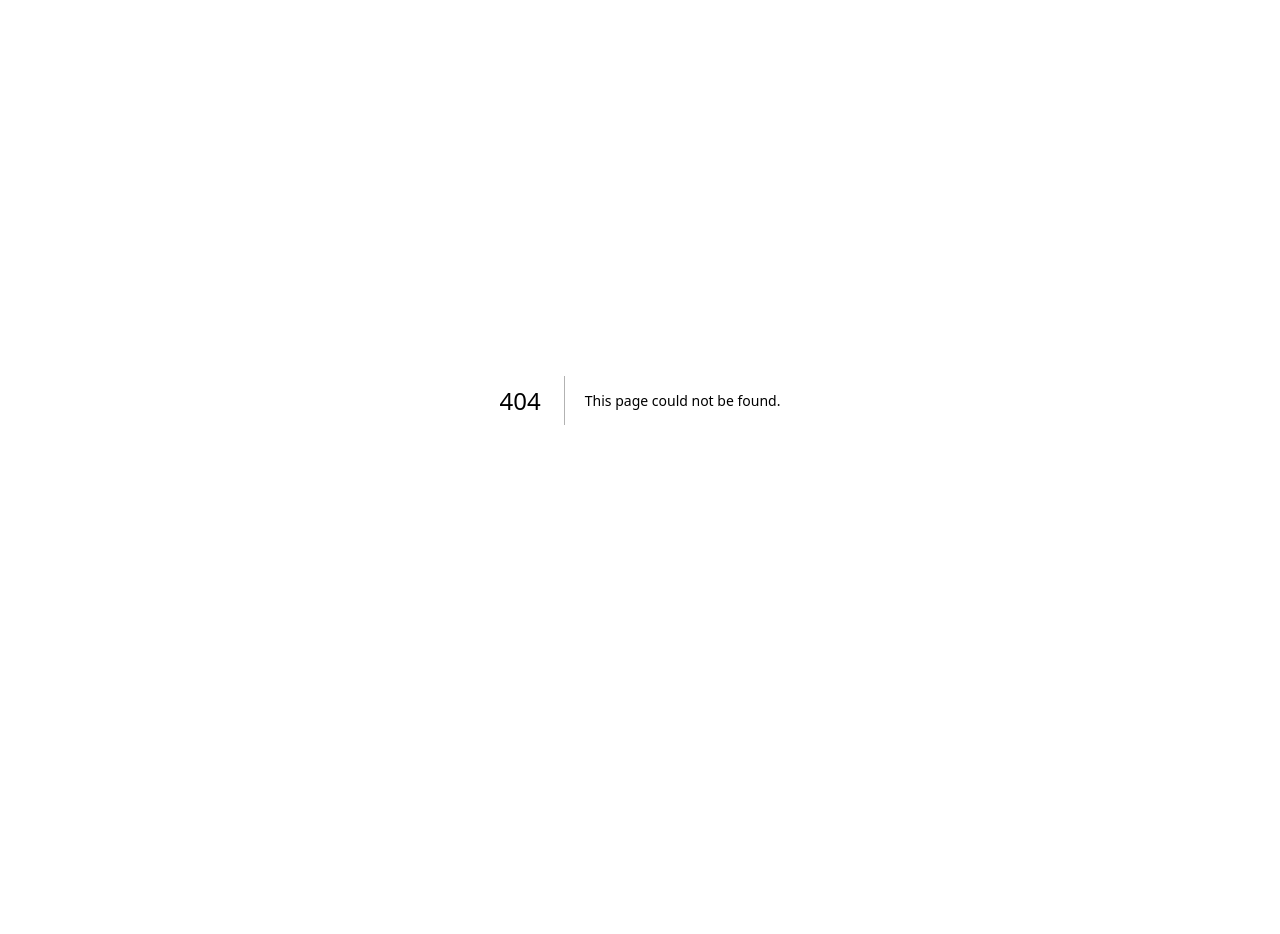
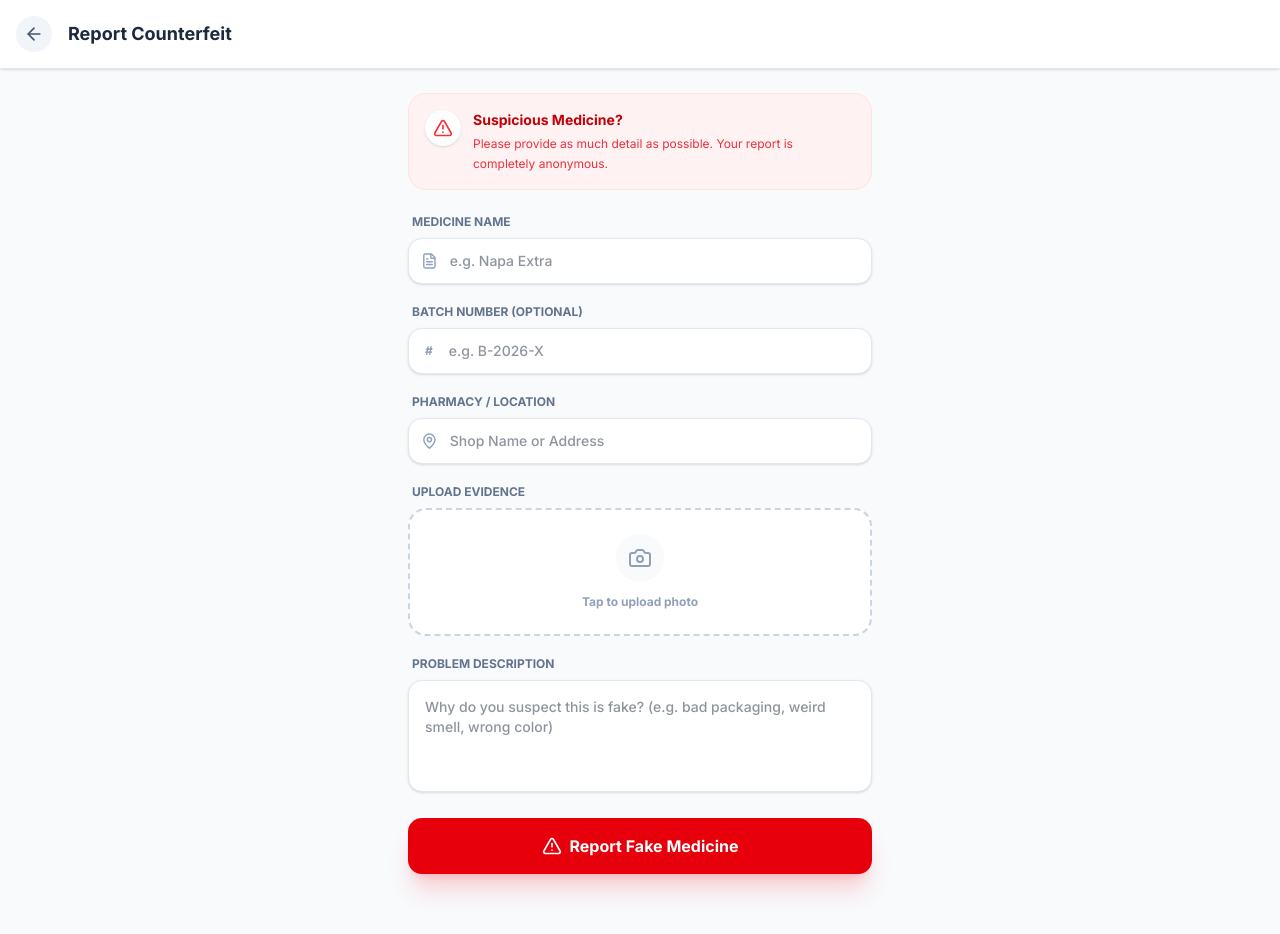
Before and after one commit to souravlouha/my-medicine-app, a Next.js app: page /features/report in a window 1280 px wide. Before the commit this address had no page. Shown: the top 934 px of the page. Before the commit the page ends 800 px from the top, so only its background shows below. Built offline with nearby package versions, Linux system fonts and the light colour scheme.

Commit message:
update page gulo ke

```diff
--- /dev/null
+++ b/app/features/report/page.tsx
@@ -0,0 +1,170 @@
+"use client";
+
+import { useState } from "react";
+import { ArrowLeft, AlertTriangle, Camera, MapPin, FileText, CheckCircle, Loader2 } from "lucide-react";
+import Link from "next/link";
+import { submitReportAction } from "@/lib/actions/report-actions"; // ✅ সার্ভার অ্যাকশন ইম্পোর্ট
+
+export default function ReportFakePage() {
+  const [submitting, setSubmitting] = useState(false);
+  const [submitted, setSubmitted] = useState(false);
+  const [image, setImage] = useState<File | null>(null);
+
+  // ✅ আপডেট করা হ্যান্ডলার
+  const handleSubmit = async (e: React.FormEvent<HTMLFormElement>) => {
+    e.preventDefault();
+    setSubmitting(true);
+
+    const formData = new FormData(e.currentTarget);
+
+    // Server Action কল করা হচ্ছে
+    const result = await submitReportAction(formData);
+
+    if (result.success) {
+      setSubmitted(true);
+    } else {
+      alert("Failed to submit report. Please try again.");
+    }
+    setSubmitting(false);
+  };
+
+  if (submitted) {
+    return (
+      <div className="min-h-screen bg-slate-50 flex flex-col items-center justify-center p-6 text-center">
+        <div className="bg-white p-8 rounded-[2rem] shadow-xl flex flex-col items-center animate-in zoom-in duration-300 border border-slate-100">
+          <div className="bg-emerald-100 p-4 rounded-full text-emerald-600 mb-6 shadow-sm">
+            <CheckCircle size={48} />
+          </div>
+          <h2 className="text-2xl font-black text-slate-900 mb-2">Report Received</h2>
+          <p className="text-slate-500 mb-8 leading-relaxed">
+            Thank you for helping us keep the community safe. Our team will investigate this issue immediately.
+          </p>
+          <Link href="/" className="w-full">
+            <button className="w-full bg-slate-900 text-white px-8 py-4 rounded-2xl font-bold hover:bg-slate-800 transition shadow-lg active:scale-95">
+              Back to Home
+            </button>
+          </Link>
+        </div>
+      </div>
+    );
+  }
+
+  return (
+    <div className="min-h-screen bg-slate-50 font-sans text-slate-900 pb-20">
+      {/* Header */}
+      <div className="bg-white p-4 shadow-sm border-b border-slate-200 sticky top-0 z-10 flex items-center gap-4">
+        <Link href="/">
+          <div className="bg-slate-100 p-2 rounded-full text-slate-600 active:scale-95 transition hover:bg-slate-200">
+            <ArrowLeft size={20} />
+          </div>
+        </Link>
+        <h1 className="text-lg font-bold text-slate-800">Report Counterfeit</h1>
+      </div>
+
+      <div className="p-6 max-w-lg mx-auto">
+
+        {/* Warning Banner */}
+        <div className="bg-red-50 border border-red-100 p-4 rounded-2xl mb-6 flex items-start gap-3">
+          <div className="bg-white p-2 rounded-full text-red-500 shadow-sm shrink-0">
+             <AlertTriangle size={20} />
+          </div>
+          <div>
+            <h3 className="font-bold text-red-700 text-sm">Suspicious Medicine?</h3>
+            <p className="text-red-600/80 text-xs mt-1 leading-relaxed">
+              Please provide as much detail as possible. Your report is completely anonymous.
+            </p>
+          </div>
+        </div>
+
+        {/* ✅ ফর্ম ট্যাগ যোগ করা হয়েছে */}
+        <form onSubmit={handleSubmit} className="space-y-5">
+
+          {/* Medicine Name */}
+          <div>
+            <label className="block text-xs font-bold text-slate-500 uppercase mb-2 ml-1">Medicine Name</label>
+            <div className="bg-white p-3 rounded-xl border border-slate-200 flex items-center gap-3 focus-within:ring-2 ring-red-500/20 transition shadow-sm">
+              <FileText size={18} className="text-slate-400" />
+              <input
+                name="medicineName" // ✅ Name attribute added
+                required
+                type="text"
+                placeholder="e.g. Napa Extra"
+                className="w-full bg-transparent outline-none text-sm font-medium text-slate-800"
+              />
+            </div>
+          </div>
+
+          {/* Batch Number */}
+          <div>
+            <label className="block text-xs font-bold text-slate-500 uppercase mb-2 ml-1">Batch Number (Optional)</label>
+            <div className="bg-white p-3 rounded-xl border border-slate-200 flex items-center gap-3 focus-within:ring-2 ring-red-500/20 transition shadow-sm">
+              <span className="text-slate-400 font-mono text-xs font-bold px-1">#</span>
+              <input
+                name="batchNo" // ✅ Name attribute added
+                type="text"
+                placeholder="e.g. B-2026-X"
+                className="w-full bg-transparent outline-none text-sm font-medium text-slate-800"
+              />
+            </div>
+          </div>
+
+          {/* Location */}
+          <div>
+            <label className="block text-xs font-bold text-slate-500 uppercase mb-2 ml-1">Pharmacy / Location</label>
+            <div className="bg-white p-3 rounded-xl border border-slate-200 flex items-center gap-3 focus-within:ring-2 ring-red-500/20 transition shadow-sm">
+              <MapPin size={18} className="text-slate-400" />
+              <input
+                name="location" // ✅ Name attribute added
+                required
+                type="text"
+                placeholder="Shop Name or Address"
+                className="w-full bg-transparent outline-none text-sm font-medium text-slate-800"
+              />
+            </div>
+          </div>
+
+          {/* Image Upload */}
+          <div>
+            <label className="block text-xs font-bold text-slate-500 uppercase mb-2 ml-1">Upload Evidence</label>
+            <label className="border-2 border-dashed border-slate-300 rounded-2xl p-6 flex flex-col items-center justify-center bg-white cursor-pointer hover:bg-slate-50 transition active:scale-95 group">
+              <input type="file" className="hidden" onChange={(e) => setImage(e.target.files?.[0] || null)} accept="image/*" />
+              {image ? (
+                <div className="flex items-center gap-2 text-emerald-600 font-bold bg-emerald-50 px-4 py-2 rounded-lg">
+                  <CheckCircle size={20} />
+                  <span className="text-xs">{image.name.slice(0, 20)}...</span>
+                </div>
+              ) : (
+                <>
+                  <div className="bg-slate-50 p-3 rounded-full mb-3 group-hover:bg-slate-100 transition">
+                    <Camera size={24} className="text-slate-400 group-hover:text-slate-600" />
+                  </div>
+                  <span className="text-xs font-bold text-slate-400 group-hover:text-slate-500">Tap to upload photo</span>
+                </>
+              )}
+            </label>
+          </div>
+
+          {/* Description */}
+          <div>
+            <label className="block text-xs font-bold text-slate-500 uppercase mb-2 ml-1">Problem Description</label>
+            <textarea
+                name="description" // ✅ Name attribute added
+                className="w-full bg-white p-4 rounded-xl border border-slate-200 outline-none text-sm font-medium focus:ring-2 ring-red-500/20 transition h-28 resize-none shadow-sm text-slate-800"
+                placeholder="Why do you suspect this is fake? (e.g. bad packaging, weird smell, wrong color)"
+            ></textarea>
+          </div>
+
+          {/* Submit Button */}
+          <button
+            disabled={submitting}
+            type="submit"
+            className="w-full bg-red-600 text-white py-4 rounded-xl font-bold shadow-xl shadow-red-500/20 active:scale-95 transition flex justify-center items-center gap-2 disabled:opacity-70 hover:bg-red-700"
+          >
+            {submitting ? <Loader2 className="animate-spin" /> : <AlertTriangle size={20} />}
+            {submitting ? "Submitting Report..." : "Report Fake Medicine"}
+          </button>
+        </form>
+      </div>
+    </div>
+  );
+}
--- /dev/null
+++ b/lib/actions/report-actions.ts
@@ -0,0 +1,39 @@
+"use server";
+
+import { prisma } from "@/lib/prisma";
+import { revalidatePath } from "next/cache";
+
+export async function submitReportAction(formData: FormData) {
+  const medicineName = formData.get("medicineName") as string;
+  const batchNo = formData.get("batchNo") as string;
+  const location = formData.get("location") as string;
+  const description = formData.get("description") as string;
+
+  // ১. ভ্যালিডেশন: নাম আর লোকেশন থাকতেই হবে
+  if (!medicineName || !location) {
+    return { success: false, error: "Medicine name and location are required" };
+  }
+
+  try {
+    // ২. ডাটাবেসে সেভ করা
+    await prisma.report.create({
+      data: {
+        medicineName,
+        // ব্যাচ নম্বর না থাকলে null হিসেবে যাবে (খালি স্ট্রিং যাবে না)
+        batchNo: batchNo || null,
+        location,
+        description,
+        status: "PENDING"
+      }
+    });
+
+    // ৩. ড্যাশবোর্ডে নতুন ডাটা দেখার জন্য ক্যাশ ক্লিয়ার করা
+    // (যাতে অ্যাডমিন পেজ রিফ্রেশ না করেই নতুন রিপোর্ট দেখতে পায়)
+    revalidatePath("/dashboard/admin/reports");
+
+    return { success: true };
+  } catch (error) {
+    console.error("Report Error:", error);
+    return { success: false, error: "Failed to submit report" };
+  }
+}
```
Also changed, not shown: 1 other file (tests, documents, lock files or other folders).
